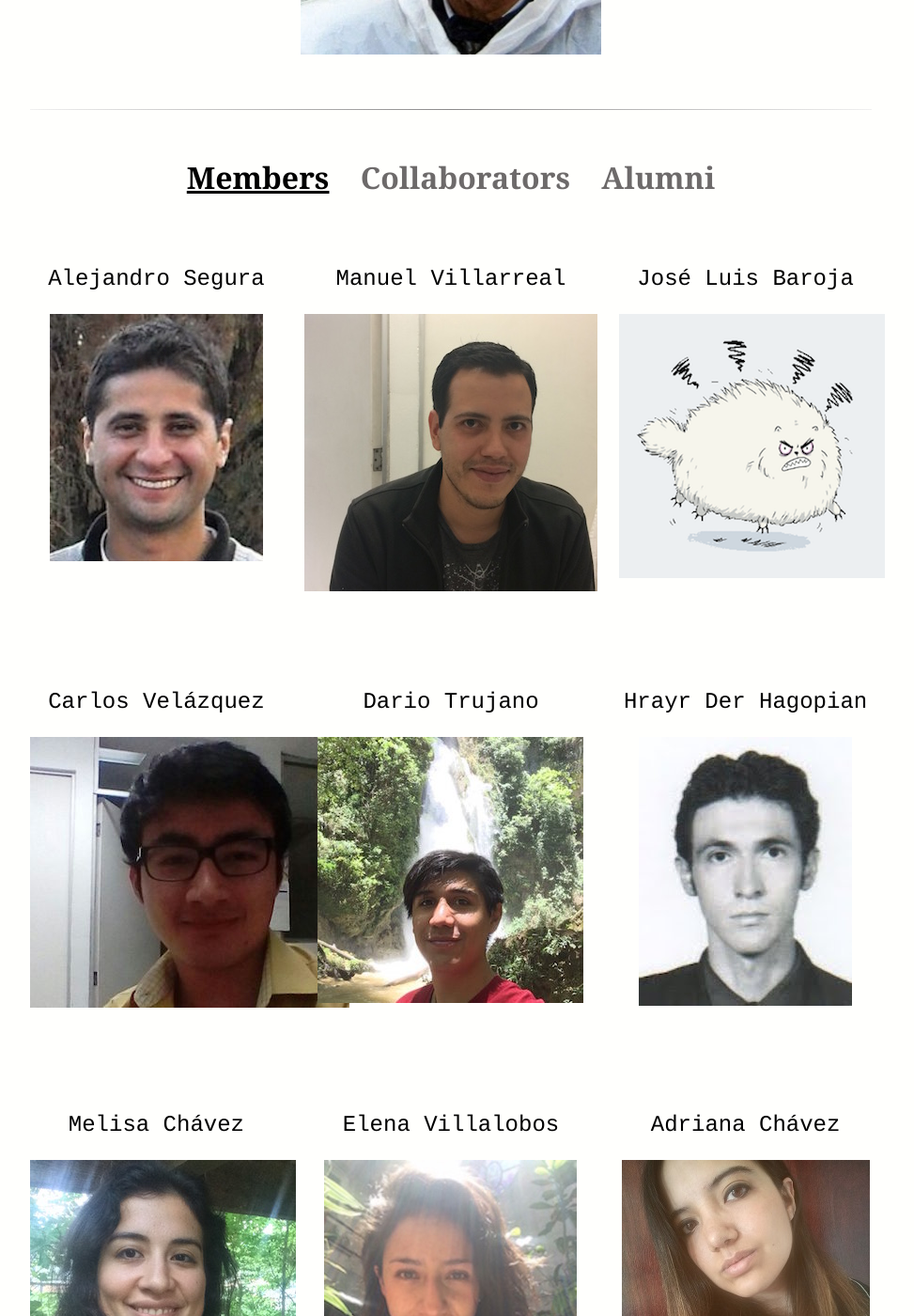
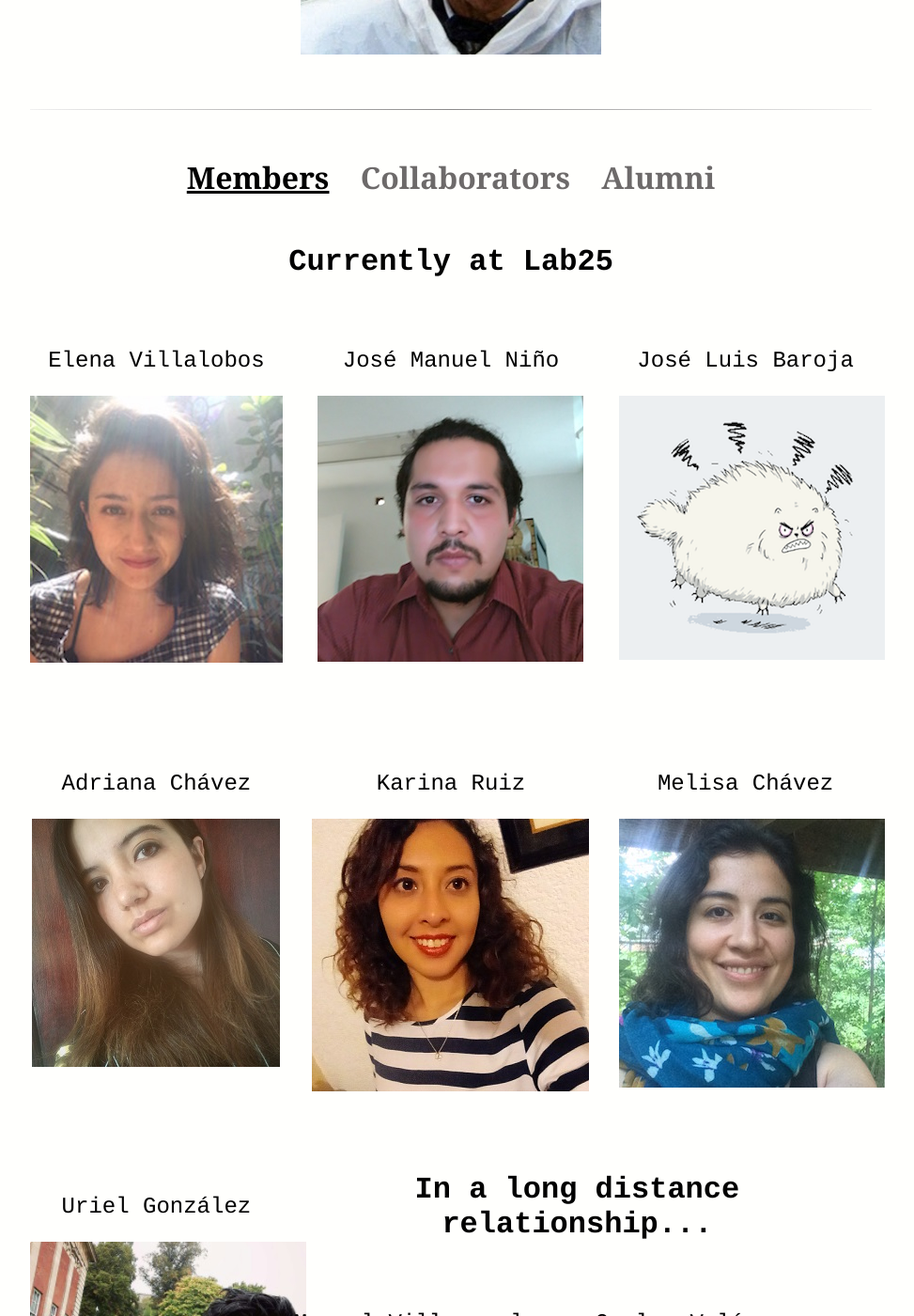
Before and after one commit to BouzasLab25/bouzaslab25.github.io, a Jekyll site: the page built from people/index.html, in a window 1280 px wide and 1400 px high, scrolled down 676 px. Shown: the whole window at 94% size, without its empty margins (160-1133 px from the left). Built offline with Jekyll 4.4.1, drawn with Linux system fonts in a browser that asks for light colours; some of the changed text lies outside the part shown.

Commit message:
Update index.html

```diff
--- a/people/index.html
+++ b/people/index.html
@@ -14,14 +14,16 @@ title: Lab25 Members
 <h3 style="color:black;font-size: 2em;font-family:'Georgia';"><u>Members</u></a>&nbsp;&nbsp;&nbsp;&nbsp;<a href="/people/collaborators.html" style="color:#6d6a6a;font-size: 1em;font-family:'Georgia';">Collaborators</a>&nbsp;&nbsp;&nbsp;&nbsp;<a href="/people/alumni.html" style="color:#6d6a6a;font-size: 1em;font-family:'Georgia';">Alumni</a></h3>
 </p>
 
-  <div class="left">
-   <p><a class='lu' href="/people/alejandro.html">Alejandro Segura</a></p>
-	  <a href="/people/alejandro.html"><img class="displayed" src="/images/alejandro.jpg" /></a>
+<h3>Currently at Lab25</h3>
+
+  <div class="left" >
+   <p><a class='lu' href="/people/elena.html">Elena Villalobos</a></p>
+	  <a href="/people/elena.html"><img class="displayed" src="/images/elena.png" /></a>
   </div>
 
   <div class="center">
-	     <p><a class='lu' href="/people/manuel.html">Manuel Villarreal</a></p>
-	      <a href="/people/manuel.html"><img class="displayed" src="/images/manuel.JPG" /></a>
+      <p><a class='lu' href="/people/nino.html">José Manuel Niño</a></p>
+	  <a href="/people/nino.html"><img class="displayed" src="/images/nino.jpg" /></a>
   </div>
 
   <div class="right">
@@ -29,41 +31,11 @@ title: Lab25 Members
 	  <a href="/people/luis.html"><img class="displayed" src="/images/luis.jpg" /></a>
      </div>
 
-      <div class="left">
-	<p><a class='lu' href="/people/carlos.html">Carlos Velázquez</a></p>
-	  <a href="/people/carlos.html"><img class="displayed" src="/images/carlos.jpg" /></a>
-    </div>
-
-  <div class="center" >
-   <p><a class='lu' href="/people/dario.html">Dario Trujano</a></p>
-	  <a href="/people/dario.html"><img class="displayed" src="/images/dario.jpg" /></a>
-  </div>
-
-  <div class="right">
-  <p><a class='lu' href="/people/hrayr.html">Hrayr Der Hagopian</a></p>
-  <a href="/people/hrayr.html"><img class="displayed" src="/images/hrayr.jpg" /></a>
-  </div>
-
-
-  <div class="left">
-	<p><a class='lu' href="/people/melisa.html">Melisa Chávez</a></p>
-	  <a href="/people/melisa.html"><img class="displayed" src="/images/melisa.JPG" /></a>
-  </div>
-
-  <div class="center" >
-   <p><a class='lu' href="/people/elena.html">Elena Villalobos</a></p>
-	  <a href="/people/elena.html"><img class="displayed" src="/images/elena.png" /></a>
-  </div>
-
-  <div class="right">
+<div class="left">
    <p><a class='lu' href="/people/felisa.html">Adriana Chávez</a></p>
 	  <a href="/people/felisa.html"><img class="displayed" src="/images/Adrifelcha.jpg" /></a>
   </div>
 
-    <div class="left">
-   <p><a class='lu' href="/people/uriel.html">Uriel González</a></p>
-	    <a href="/people/uriel.html"><img class="displayed" src="/images/Uri.jpg" /></a>
-  </div>
 
   <div class="center" >
 	<p><a class='lu' href="/people/karina.html">Karina Ruiz</a></p>
@@ -71,16 +43,36 @@ title: Lab25 Members
 
   </div>
 
-  <div class="right">
-      <p><a class='lu' href="/people/nino.html">José Manuel Niño</a></p>
-	  <a href="/people/nino.html"><img class="displayed" src="/images/nino.jpg" /></a>
+<div class="right">
+	<p><a class='lu' href="/people/melisa.html">Melisa Chávez</a></p>
+	  <a href="/people/melisa.html"><img class="displayed" src="/images/melisa.JPG" /></a>
   </div>
 
+ <div class="left">
+   <p><a class='lu' href="/people/uriel.html">Uriel González</a></p>
+	    <a href="/people/uriel.html"><img class="displayed" src="/images/Uri.jpg" /></a>
+  </div>
 
-  <div class="left" >
-	<p><a class='lu' href="/people/marco.html">Marco Antonio Negrete</a></p>
-	  <a href="/people/marco.html"><img class="displayed" src="/images/marco.jpg" /></a>
+<h3>In a long distance relationship...</h3>
 
+  <div class="left">
+	     <p><a class='lu' href="/people/manuel.html">Manuel Villarreal</a></p>
+	      <a href="/people/manuel.html"><img class="displayed" src="/images/manuel.JPG" /></a>
+  </div>
+
+  <div class="center">
+	<p><a class='lu' href="/people/carlos.html">Carlos Velázquez</a></p>
+	  <a href="/people/carlos.html"><img class="displayed" src="/images/carlos.jpg" /></a>
+   </div>
+
+  <div class="right" >
+   <p><a class='lu' href="/people/dario.html">Dario Trujano</a></p>
+	  <a href="/people/dario.html"><img class="displayed" src="/images/dario.jpg" /></a>
+  </div>
+
+  <div class="left">
+  <p><a class='lu' href="/people/hrayr.html">Hrayr Der Hagopian</a></p>
+  <a href="/people/hrayr.html"><img class="displayed" src="/images/hrayr.jpg" /></a>
   </div>
 
 <div class="center">
@@ -93,5 +85,6 @@ title: Lab25 Members
 	    <a href="/people/pablo.html"><img class="displayed" src="/images/pablo.jpg" /></a>
   </div>
 
+
 <br><br><br>
 <hr>
```
